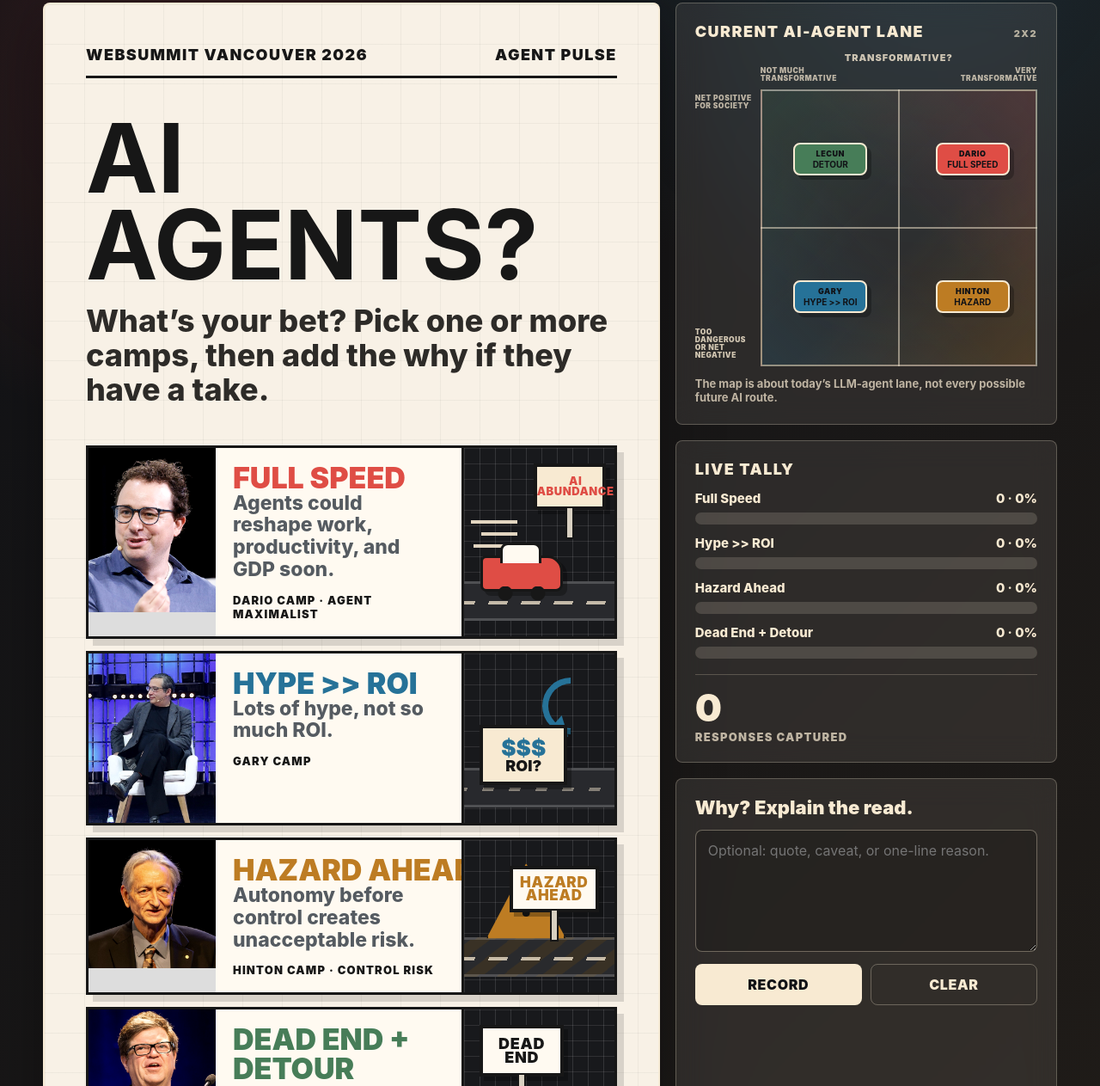
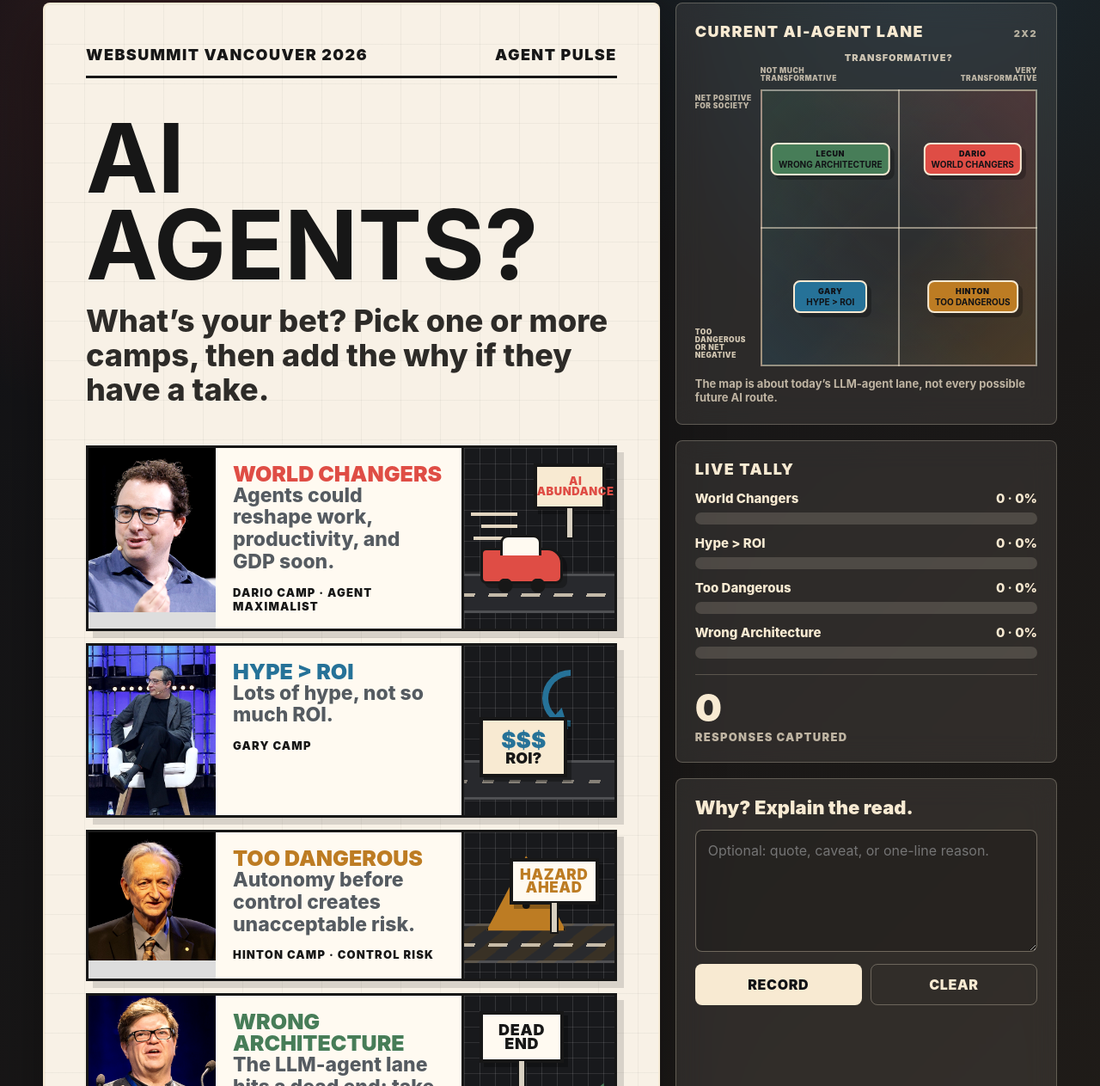
Before and after one commit to GirishLimaye123/websummit-vancouver-agent-pulse, a plain HTML site: page index.html in a window 1280 px wide. Shown: the part 77-1340 px from the top of the page at 86% size. Drawn offline with Linux system fonts and the light colour scheme.

Commit message:
Update camp headings

```diff
--- a/index.html
+++ b/index.html
@@ -217,7 +217,7 @@
     .camp-title {
       display: block;
       color: var(--accent);
-      font-size: clamp(23px, 2.7vw, 34px);
+      font-size: clamp(22px, 2vw, 25px);
       line-height: 1;
       font-weight: 1000;
       text-transform: uppercase;
@@ -890,6 +890,10 @@
         padding: 14px;
       }
 
+      .camp-title {
+        font-size: 20px;
+      }
+
       .map-panel {
         padding: 18px 14px;
       }
@@ -928,19 +932,6 @@
       .shell {
         max-width: 1420px;
       }
-
-      .cards {
-        grid-template-columns: repeat(2, minmax(0, 1fr));
-      }
-
-      .camp {
-        min-height: 250px;
-        grid-template-columns: 118px minmax(0, 1fr) minmax(118px, .72fr);
-      }
-
-      .camp-title {
-        font-size: clamp(23px, 1.8vw, 32px);
-      }
     }
   </style>
 </head>
@@ -967,7 +958,7 @@
               <span class="camp-photo"><img src="assets/dario.jpg" alt="Dario Amodei"></span>
               <span class="camp-copy">
                 <span>
-                  <span class="camp-title">Full Speed</span>
+                  <span class="camp-title">World Changers</span>
                   <span class="camp-line">Agents could reshape work, productivity, and GDP soon.</span>
                 </span>
                 <span class="camp-name">Dario camp · Agent maximalist</span>
@@ -984,7 +975,7 @@
               <span class="camp-photo"><img src="assets/gary.jpg" alt="Gary Marcus"></span>
               <span class="camp-copy">
                 <span>
-                  <span class="camp-title">Hype &gt;&gt; ROI</span>
+                  <span class="camp-title">Hype &gt; ROI</span>
                   <span class="camp-line">Lots of hype, not so much ROI.</span>
                 </span>
                 <span class="camp-name">Gary camp</span>
@@ -1000,7 +991,7 @@
               <span class="camp-photo"><img src="assets/hinton.jpg" alt="Geoffrey Hinton"></span>
               <span class="camp-copy">
                 <span>
-                  <span class="camp-title">Hazard Ahead</span>
+                  <span class="camp-title">Too Dangerous</span>
                   <span class="camp-line">Autonomy before control creates unacceptable risk.</span>
                 </span>
                 <span class="camp-name">Hinton camp · Control risk</span>
@@ -1016,7 +1007,7 @@
               <span class="camp-photo"><img src="assets/yann.jpg" alt="Yann LeCun"></span>
               <span class="camp-copy">
                 <span>
-                  <span class="camp-title">Dead End + Detour</span>
+                  <span class="camp-title">Wrong Architecture</span>
                   <span class="camp-line">The LLM-agent lane hits a dead end; take a new architectural route.</span>
                 </span>
                 <span class="camp-name">LeCun camp · Wrong architecture</span>
@@ -1044,10 +1035,10 @@
                 <span>Too dangerous<br>or net negative</span>
               </div>
               <div class="quadrant" aria-label="Current AI agent direction map">
-                <div class="map-dot" style="--x: 77%; --y: 25%; --accent: var(--red)"><span>Dario</span><strong>Full Speed</strong></div>
-                <div class="map-dot" style="--x: 77%; --y: 75%; --accent: var(--gold)"><span>Hinton</span><strong>Hazard</strong></div>
-                <div class="map-dot" style="--x: 25%; --y: 75%; --accent: var(--blue)"><span>Gary</span><strong>Hype &gt;&gt; ROI</strong></div>
-                <div class="map-dot" style="--x: 25%; --y: 25%; --accent: var(--green)"><span>LeCun</span><strong>Detour</strong></div>
+                <div class="map-dot" style="--x: 77%; --y: 25%; --accent: var(--red)"><span>Dario</span><strong>World Changers</strong></div>
+                <div class="map-dot" style="--x: 77%; --y: 75%; --accent: var(--gold)"><span>Hinton</span><strong>Too Dangerous</strong></div>
+                <div class="map-dot" style="--x: 25%; --y: 75%; --accent: var(--blue)"><span>Gary</span><strong>Hype &gt; ROI</strong></div>
+                <div class="map-dot" style="--x: 25%; --y: 25%; --accent: var(--green)"><span>LeCun</span><strong>Wrong Architecture</strong></div>
               </div>
             </div>
             <p class="map-note">The map is about today’s LLM-agent lane, not every possible future AI route.</p>
@@ -1091,10 +1082,10 @@
 
   <script>
     const camps = [
-      { id: "maximalist", label: "Full Speed", accent: "#df4d45" },
-      { id: "roi", label: "Hype >> ROI", accent: "#267298" },
-      { id: "danger", label: "Hazard Ahead", accent: "#bd7c23" },
-      { id: "architecture", label: "Dead End + Detour", accent: "#477d58" }
+      { id: "maximalist", label: "World Changers", accent: "#df4d45" },
+      { id: "roi", label: "Hype > ROI", accent: "#267298" },
+      { id: "danger", label: "Too Dangerous", accent: "#bd7c23" },
+      { id: "architecture", label: "Wrong Architecture", accent: "#477d58" }
     ];
 
     const storeKey = "govai-agent-pulse-v1";
```
Also changed, not shown: README.md.
